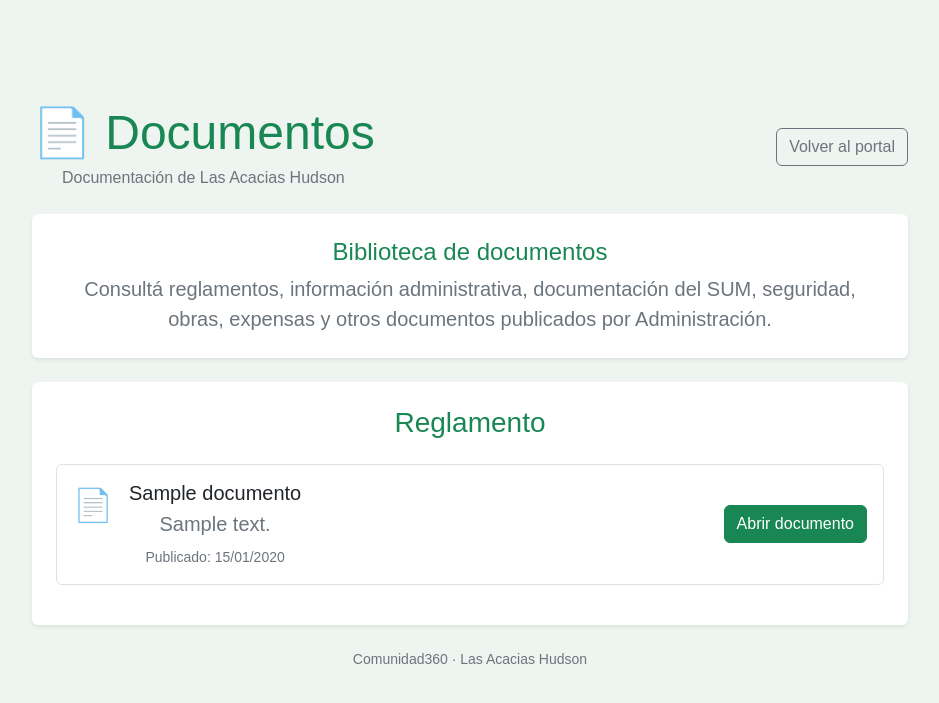
After one commit to rodrigocesantiago-arg/LasAcaciasHudson, a Django app: page /documentos/ in a window 1280 px wide. The commit adds this page. Shown: the top 703 px of the page, without its empty margins (170-1109 px from the left). Run offline with Django 5.2, Linux system fonts and the light colour scheme; a user stored in the database is signed in; tables that the repository leaves empty hold one stand-in row (values such as "Sample post").

Commit message:
Agrega modulos reclamos encomiendas y documentos

```diff
--- a/backend/core/models.py
+++ b/backend/core/models.py
@@ -42,9 +42,7 @@ class Integrante(models.Model):
     )
 
     nombre = models.CharField(max_length=100)
-
     apellido = models.CharField(max_length=100)
-
     fecha_nacimiento = models.DateField()
 
     parentesco = models.CharField(
@@ -173,7 +171,6 @@ class ReservaSUM(models.Model):
 
     class Meta:
         ordering = ["fecha", "turno"]
-
         verbose_name = "Reserva del SUM"
         verbose_name_plural = "Reservas del SUM"
 
@@ -346,14 +343,10 @@ class SolicitudModificacionFamilia(models.Model):
 
         elif self.tipo == "alta":
             if not self.nuevo_nombre:
-                errores["nuevo_nombre"] = (
-                    "Debe indicar el nombre."
-                )
+                errores["nuevo_nombre"] = "Debe indicar el nombre."
 
             if not self.nuevo_apellido:
-                errores["nuevo_apellido"] = (
-                    "Debe indicar el apellido."
-                )
+                errores["nuevo_apellido"] = "Debe indicar el apellido."
 
             if not self.nueva_fecha_nacimiento:
                 errores["nueva_fecha_nacimiento"] = (
@@ -580,3 +573,55 @@ class Encomienda(models.Model):
         ordering = ["-fecha_recepcion"]
         verbose_name = "Encomienda"
         verbose_name_plural = "Encomiendas"
+
+
+class Documento(models.Model):
+
+    CATEGORIAS = [
+        ("reglamento", "Reglamento"),
+        ("administracion", "Administración"),
+        ("sum", "SUM"),
+        ("seguridad", "Seguridad"),
+        ("obras", "Obras"),
+        ("expensas", "Expensas"),
+        ("otro", "Otro"),
+    ]
+
+    titulo = models.CharField(
+        "Título",
+        max_length=200
+    )
+
+    descripcion = models.TextField(
+        "Descripción",
+        blank=True
+    )
+
+    categoria = models.CharField(
+        "Categoría",
+        max_length=30,
+        choices=CATEGORIAS
+    )
+
+    archivo = models.FileField(
+        "Archivo",
+        upload_to="documentos/"
+    )
+
+    fecha_publicacion = models.DateTimeField(
+        "Fecha de publicación",
+        auto_now_add=True
+    )
+
+    activo = models.BooleanField(
+        "Visible para los vecinos",
+        default=True
+    )
+
+    def __str__(self):
+        return self.titulo
+
+    class Meta:
+        ordering = ["-fecha_publicacion"]
+        verbose_name = "Documento"
+        verbose_name_plural = "Documentos"
--- /dev/null
+++ b/backend/core/templates/core/documentos.html
@@ -0,0 +1,184 @@
+{% load static %}
+
+<!DOCTYPE html>
+<html lang="es">
+
+<head>
+    <meta charset="UTF-8">
+    <meta name="viewport" content="width=device-width, initial-scale=1.0">
+
+    <title>Documentos - Comunidad360</title>
+
+    <link
+        href="https://cdn.jsdelivr.net/npm/bootstrap@5.3.7/dist/css/bootstrap.min.css"
+        rel="stylesheet"
+    >
+
+    <link
+        rel="stylesheet"
+        href="{% static 'core/css/styles.css' %}"
+    >
+</head>
+
+<body>
+
+<div class="container py-4">
+
+    <!-- ENCABEZADO -->
+
+    <div class="d-flex justify-content-between align-items-center mb-4">
+
+        <div>
+            <h1 class="text-success mb-1">
+                📄 Documentos
+            </h1>
+
+            <div class="text-secondary">
+                Documentación de Las Acacias Hudson
+            </div>
+        </div>
+
+        <a
+            href="{% url 'portal' %}"
+            class="btn btn-outline-secondary"
+        >
+            Volver al portal
+        </a>
+
+    </div>
+
+
+    <!-- INTRODUCCIÓN -->
+
+    <div class="card shadow-sm border-0 mb-4">
+
+        <div class="card-body p-4">
+
+            <h4 class="text-success">
+                Biblioteca de documentos
+            </h4>
+
+            <p class="text-secondary mb-0">
+                Consultá reglamentos, información administrativa,
+                documentación del SUM, seguridad, obras, expensas
+                y otros documentos publicados por Administración.
+            </p>
+
+        </div>
+
+    </div>
+
+
+    <!-- DOCUMENTOS POR CATEGORÍA -->
+
+    {% for categoria in categorias %}
+
+        <div class="card shadow-sm border-0 mb-4">
+
+            <div class="card-body p-4">
+
+                <h3 class="text-success mb-4">
+                    {{ categoria.nombre }}
+                </h3>
+
+
+                {% for documento in categoria.documentos %}
+
+                    <div class="border rounded p-3 mb-3">
+
+                        <div class="row align-items-center">
+
+                            <div class="col-md-9">
+
+                                <div class="d-flex align-items-start">
+
+                                    <div class="fs-2 me-3">
+                                        📄
+                                    </div>
+
+                                    <div>
+
+                                        <h5 class="mb-1">
+                                            {{ documento.titulo }}
+                                        </h5>
+
+                                        {% if documento.descripcion %}
+
+                                            <p class="text-secondary mb-2">
+                                                {{ documento.descripcion }}
+                                            </p>
+
+                                        {% endif %}
+
+                                        <div class="small text-secondary">
+
+                                            Publicado:
+                                            {{ documento.fecha_publicacion|date:"d/m/Y" }}
+
+                                        </div>
+
+                                    </div>
+
+                                </div>
+
+                            </div>
+
+
+                            <div class="col-md-3 text-md-end mt-3 mt-md-0">
+
+                                <a
+                                    href="{{ documento.archivo.url }}"
+                                    target="_blank"
+                                    rel="noopener noreferrer"
+                                    class="btn btn-success"
+                                >
+                                    Abrir documento
+                                </a>
+
+                            </div>
+
+                        </div>
+
+                    </div>
+
+                {% endfor %}
+
+            </div>
+
+        </div>
+
+    {% empty %}
+
+        <div class="card shadow-sm border-0">
+
+            <div class="card-body text-center p-5">
+
+                <div class="fs-1 mb-3">
+                    📂
+                </div>
+
+                <h4>
+                    No hay documentos disponibles
+                </h4>
+
+                <p class="text-secondary mb-0">
+                    Administración todavía no publicó documentos
+                    para los vecinos.
+                </p>
+
+            </div>
+
+        </div>
+
+    {% endfor %}
+
+
+    <div class="text-center text-secondary small mt-4">
+        Comunidad360 · Las Acacias Hudson
+    </div>
+
+</div>
+
+</body>
+
+</html>
--- a/backend/core/urls.py
+++ b/backend/core/urls.py
@@ -88,6 +88,12 @@ urlpatterns = [
     ),
 
     path(
+        "documentos/",
+        views.documentos_view,
+        name="documentos"
+    ),
+
+    path(
         "logout/",
         views.logout_view,
         name="logout"
--- a/backend/core/views.py
+++ b/backend/core/views.py
@@ -11,6 +11,7 @@ from .forms import (
 )
 
 from .models import (
+    Documento,
     Encomienda,
     Integrante,
     Noticia,
@@ -19,6 +20,10 @@ from .models import (
     SolicitudModificacionFamilia,
 )
 
+
+# -------------------------------------------------
+# HOME Y LOGIN
+# -------------------------------------------------
 
 def home(request):
     return render(request, "core/home.html")
@@ -49,6 +54,10 @@ def login_view(request):
 
     return render(request, "core/home.html")
 
+
+# -------------------------------------------------
+# CUMPLEAÑOS - FUNCIÓN AUXILIAR
+# -------------------------------------------------
 
 def obtener_proximos_cumpleanios(limite=None):
     hoy = timezone.localdate()
@@ -113,6 +122,10 @@ def obtener_proximos_cumpleanios(limite=None):
 
     return cumpleanios
 
+
+# -------------------------------------------------
+# PORTAL
+# -------------------------------------------------
 
 def portal(request):
     if not request.user.is_authenticated:
@@ -200,6 +213,10 @@ def portal(request):
     )
 
 
+# -------------------------------------------------
+# NOTICIAS
+# -------------------------------------------------
+
 def noticias_view(request):
     if not request.user.is_authenticated:
         return redirect("home")
@@ -218,6 +235,10 @@ def noticias_view(request):
         }
     )
 
+
+# -------------------------------------------------
+# CUMPLEAÑOS
+# -------------------------------------------------
 
 def cumpleanios_view(request):
     if not request.user.is_authenticated:
@@ -614,6 +635,52 @@ def mis_encomiendas(request):
     )
 
 
+# -------------------------------------------------
+# DOCUMENTOS
+# -------------------------------------------------
+
+def documentos_view(request):
+    if not request.user.is_authenticated:
+        return redirect("home")
+
+    documentos = Documento.objects.filter(
+        activo=True
+    ).order_by(
+        "categoria",
+        "-fecha_publicacion"
+    )
+
+    categorias = []
+
+    for codigo, nombre in Documento.CATEGORIAS:
+
+        documentos_categoria = documentos.filter(
+            categoria=codigo
+        )
+
+        if documentos_categoria.exists():
+            categorias.append(
+                {
+                    "codigo": codigo,
+                    "nombre": nombre,
+                    "documentos": documentos_categoria,
+                }
+            )
+
+    return render(
+        request,
+        "core/documentos.html",
+        {
+            "documentos": documentos,
+            "categorias": categorias,
+        }
+    )
+
+
+# -------------------------------------------------
+# LOGOUT
+# -------------------------------------------------
+
 def logout_view(request):
     logout(request)
 
```
Also changed, not shown: backend/core/admin.py (+61 -2 lines), backend/core/templates/core/portal.html (+51 -1 lines), backend/core/migrations/0013_documento.py (added), 1 other file.
